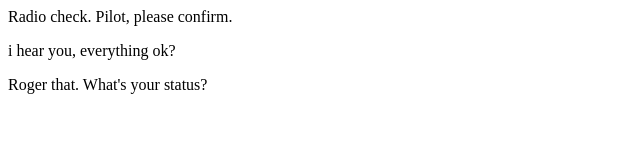
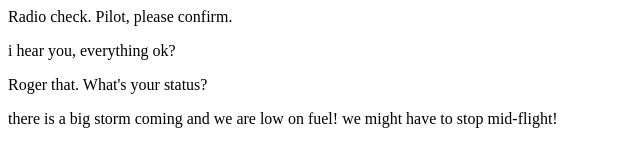
Before and after one commit to carrimaxx/communication-log, a plain HTML site: page index.html in a window 1280 px wide. Shown: the whole page, without its empty margins (0-640 px from the left). Drawn offline with Linux system fonts and the light colour scheme.

Commit message:
https://github.com/carrimaxx/communication-lo

```diff
--- a/index.html
+++ b/index.html
@@ -3,5 +3,6 @@
     <p>Radio check. Pilot, please confirm.</p>
     <p>i hear you, everything ok?</p>
     <p>Roger that. What's your status?</p>
+    <p>there is a big storm coming and we are low on fuel! we might have to stop mid-flight!</p>
   </body>
 </html>
```
